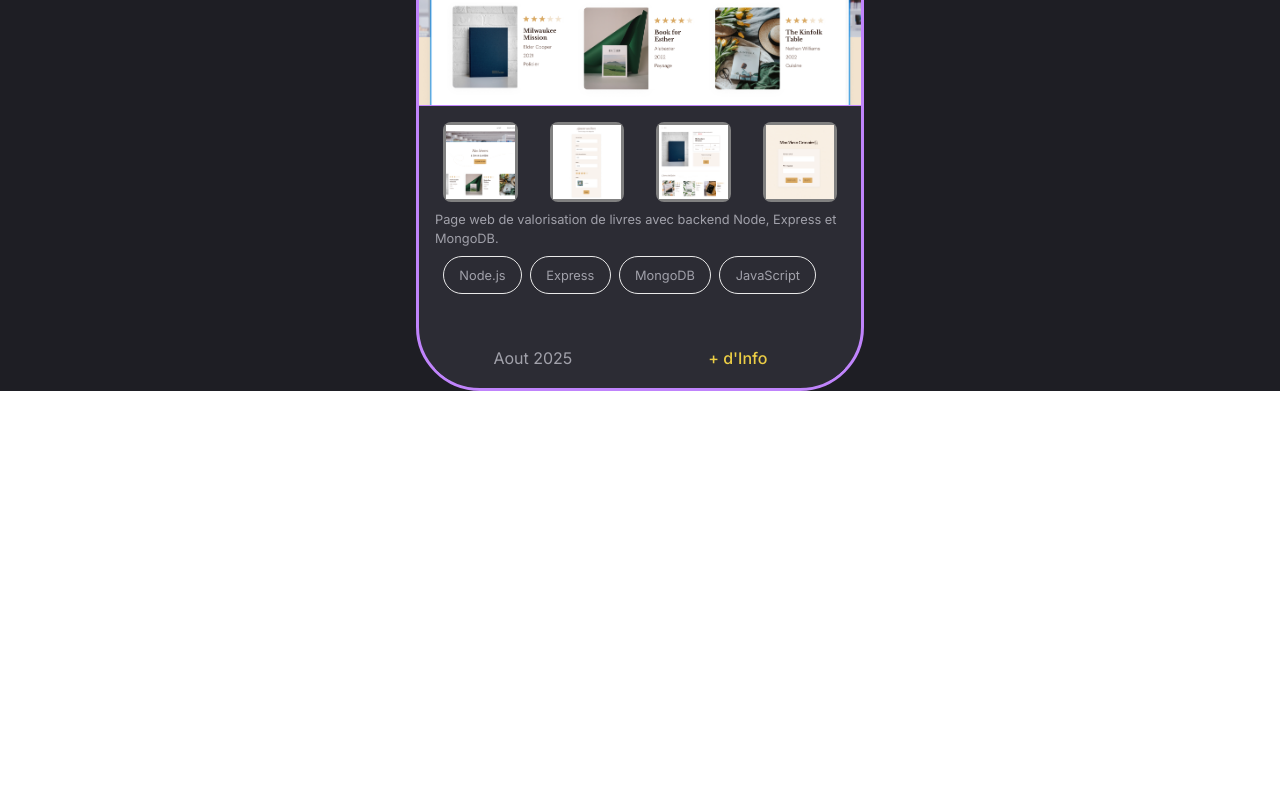
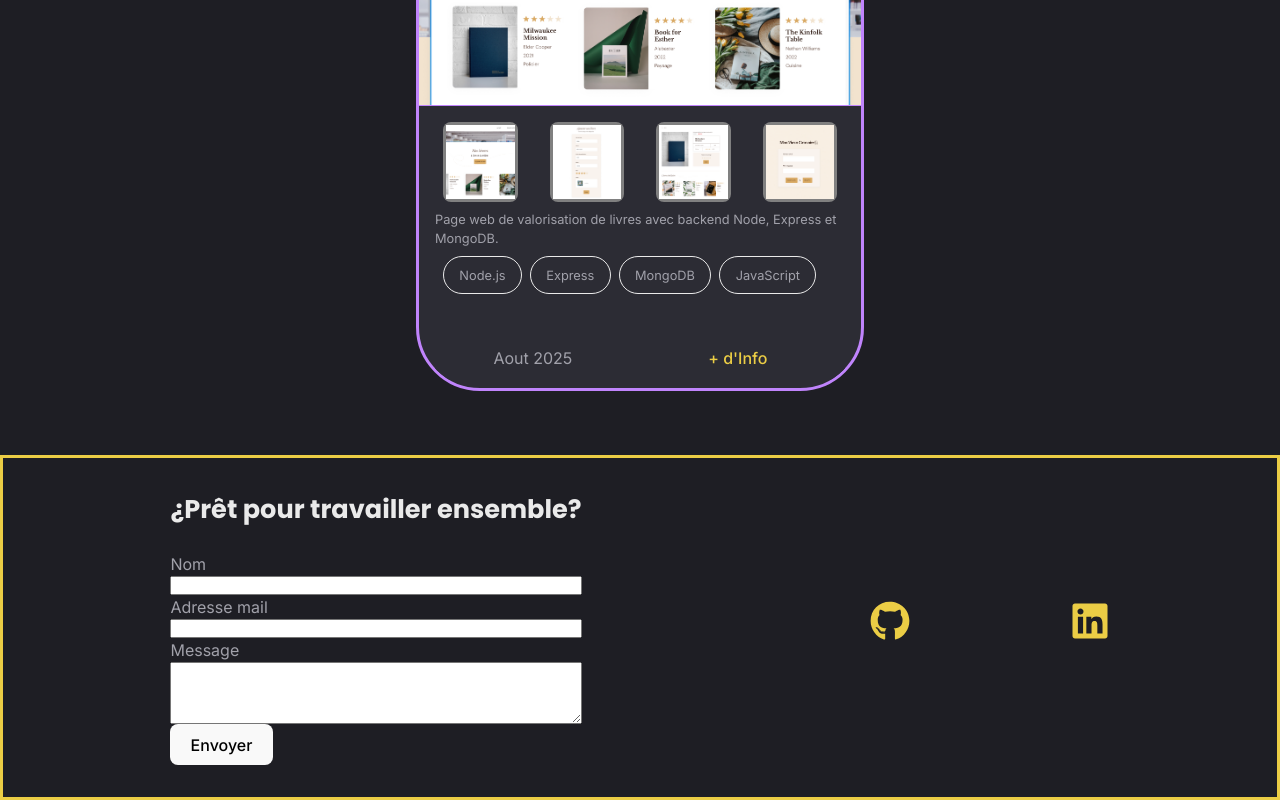
Before and after one commit to AbelMRuso/Portfolio, a React (Vite) app: page / in a window 1280 px wide. Shown: the part 2857-3657 px from the top of the page. Before the commit the page ends 3312 px from the top, so only its background shows below. Built offline with nearby package versions, Linux system fonts and the light colour scheme; a web font is replaced by a local one.

Commit message:
creation du composant ContactForm

```diff
--- a/package.json
+++ b/package.json
@@ -10,6 +10,7 @@
     "preview": "vite preview"
   },
   "dependencies": {
+    "@emailjs/browser": "^4.4.1",
     "@fortawesome/free-brands-svg-icons": "^7.1.0",
     "@fortawesome/free-solid-svg-icons": "^7.1.0",
     "@fortawesome/react-fontawesome": "^3.0.2",
--- a/src/App.jsx
+++ b/src/App.jsx
@@ -1,3 +1,4 @@
+import Footer from "./assets/components/footer/Footer";
 import Header from "./assets/components/header/Header";
 import Hero from "./assets/components/hero/Hero";
 import ProjectSection from "./assets/components/projectSection/ProjectSection";
@@ -10,6 +11,7 @@ function App() {
             <Hero></Hero>
             <StackSection />
             <ProjectSection />
+            <Footer />
         </>
     );
 }
--- /dev/null
+++ b/src/assets/components/contactForm/ContactForm.jsx
@@ -0,0 +1,50 @@
+import { useRef, useState } from "react";
+import emailjs from "@emailjs/browser";
+import styles from "../contactForm/ContactForm.module.scss";
+
+export default function ContactForm() {
+    const form = useRef();
+    const [statusMsg, setStatusMsg] = useState("");
+
+    const sendEmail = (e) => {
+        e.preventDefault();
+
+        emailjs
+            .sendForm(
+                "TU_SERVICE_ID", // tu Service ID
+                "TU_TEMPLATE_ID", // tu Template ID
+                form.current,
+                "TU_PUBLIC_KEY" // tu Public Key
+            )
+            .then(
+                () => {
+                    setStatusMsg("✅ Message envoyé avec succés.");
+                    form.current.reset();
+                },
+                (error) => {
+                    setStatusMsg("❌ Error d'envoi.");
+                    console.error(error);
+                }
+            );
+    };
+
+    return (
+        <div className={styles.contenair}>
+            <h3>¿Prêt pour travailler ensemble?</h3>
+            <form ref={form} onSubmit={sendEmail} className={styles.form}>
+                <label htmlFor="name">Nom</label>
+                <input type="text" id="name" name="user_name" required />
+
+                <label htmlFor="email">Adresse mail</label>
+                <input type="email" id="email" name="user_email" required />
+
+                <label htmlFor="message">Message</label>
+                <textarea id="message" name="message" rows="4" required></textarea>
+                <div>
+                    <button type="submit">Envoyer</button>
+                </div>
+            </form>
+            {statusMsg && <p className="status">{statusMsg}</p>}
+        </div>
+    );
+}
--- /dev/null
+++ b/src/assets/components/contactForm/ContactForm.module.scss
@@ -0,0 +1,10 @@
+.contenair {
+    display: flex;
+    flex-direction: column;
+    gap: 1.5em;
+}
+
+.form {
+    display: flex;
+    flex-direction: column;
+}
--- /dev/null
+++ b/src/assets/components/footer/Footer.jsx
@@ -0,0 +1,25 @@
+import { FaGithub, FaLinkedin } from "react-icons/fa";
+import styles from "../footer/Footer.module.scss";
+import ContactForm from "../contactForm/ContactForm";
+
+function Footer() {
+    return (
+        <>
+            <footer className={styles.footerContenair}>
+                <div>
+                    <ContactForm />
+                </div>
+                <div className={styles.liensContenair}>
+                    <a href="">
+                        <FaGithub />{" "}
+                    </a>
+                    <a href="">
+                        <FaLinkedin />{" "}
+                    </a>
+                </div>
+            </footer>
+        </>
+    );
+}
+
+export default Footer;
--- /dev/null
+++ b/src/assets/components/footer/Footer.module.scss
@@ -0,0 +1,17 @@
+.footerContenair {
+    display: flex;
+    justify-content: center;
+    align-items: center;
+    gap: 18em;
+    width: 100%;
+    height: auto;
+    border: solid var(--color-link);
+    padding: 2em;
+}
+
+.liensContenair {
+    display: flex;
+    align-items: end;
+    gap: 4em;
+    font-size: 2.5em;
+}
--- a/src/assets/data/data.json
+++ b/src/assets/data/data.json
@@ -25,7 +25,7 @@
         "contexte": "Projet pratique pour manipuler le DOM et gérer des formulaires dynamiques.",
         "objectifs": "Créer des formulaires dynamiques et permettre l'ajout/suppression d'images.",
         "technologies": ["HTML", "CSS", "JavaScript"],
-        "competencesDeveloppees": ["Manipulation du DOM", "Gestion de formulaires", "Validation JS"],
+        "competences": ["Manipulation du DOM", "Gestion de formulaires", "Validation JS"],
         "resultat": "Une web fonctionnelle avec login et formulaire interactif.",
         "ameliorations": "Ajouter notifications et validations plus avancées pour l'utilisateur.",
         "mainImg": "/images/sophieCover.png",
@@ -39,7 +39,7 @@
         "contexte": "Projet pour améliorer la performance, l'accessibilité et le SEO d'un site existant.",
         "objectifs": "Optimiser la vitesse, corriger les erreurs et ajouter des rich snippets.",
         "technologies": ["HTML", "CSS", "JavaScript", "SEO", "Accessibilité"],
-        "competencesDeveloppees": ["Debug", "Optimisation performance", "SEO et accessibilité"],
+        "competences": ["Debug", "Optimisation performance", "SEO et accessibilité"],
         "resultat": "Site plus rapide, accessible et mieux référencé.",
         "ameliorations": "Ajouter animations et interactions pour améliorer l'expérience visuelle.",
         "mainImg": "/images/nina-cover.png",
@@ -53,7 +53,7 @@
         "contexte": "Projet pratique pour apprendre React et la gestion d'état.",
         "objectifs": "Créer un site dynamique avec composants React réutilisables.",
         "technologies": ["React", "SCSS", "JavaScript"],
-        "competencesDeveloppees": ["Componentisation React", "Hooks", "Routing"],
+        "competences": ["Componentisation React", "Hooks", "Routing"],
         "resultat": "Application fonctionnelle avec navigation, filtres et responsive design.",
         "ameliorations": "Ajouter animations et transitions pour améliorer l'expérience utilisateur.",
         "mainImg": "/images/kasa-cover.png",
@@ -67,7 +67,7 @@
         "contexte": "Projet complet fullstack pour gérer la collection et les avis des utilisateurs.",
         "objectifs": "Créer un backend complet et connecter avec le frontend pour CRUD livres.",
         "technologies": ["Node.js", "Express", "MongoDB", "JavaScript"],
-        "competencesDeveloppees": ["Backend CRUD", "Connexion frontend-backend", "Gestion base de données"],
+        "competences": ["Backend CRUD", "Connexion frontend-backend", "Gestion base de données"],
         "resultat": "Application complète avec gestion de livres et avis utilisateurs.",
         "ameliorations": "Ajouter authentification et notifications pour améliorer l'expérience utilisateur.",
         "mainImg": "/images/grimoire-cover.png",
```
Also changed, not shown: 1 other file (tests, documents, lock files or other folders).
